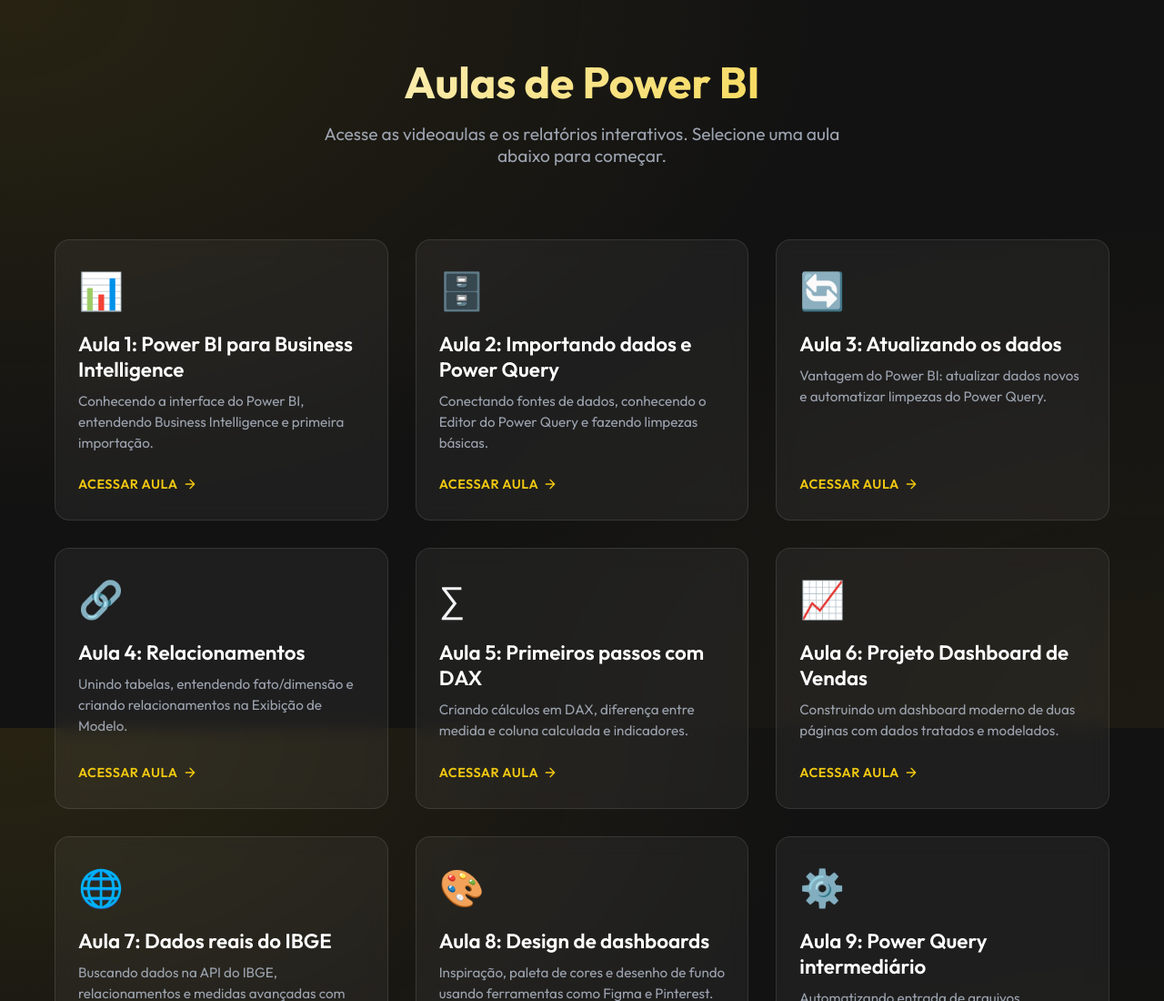
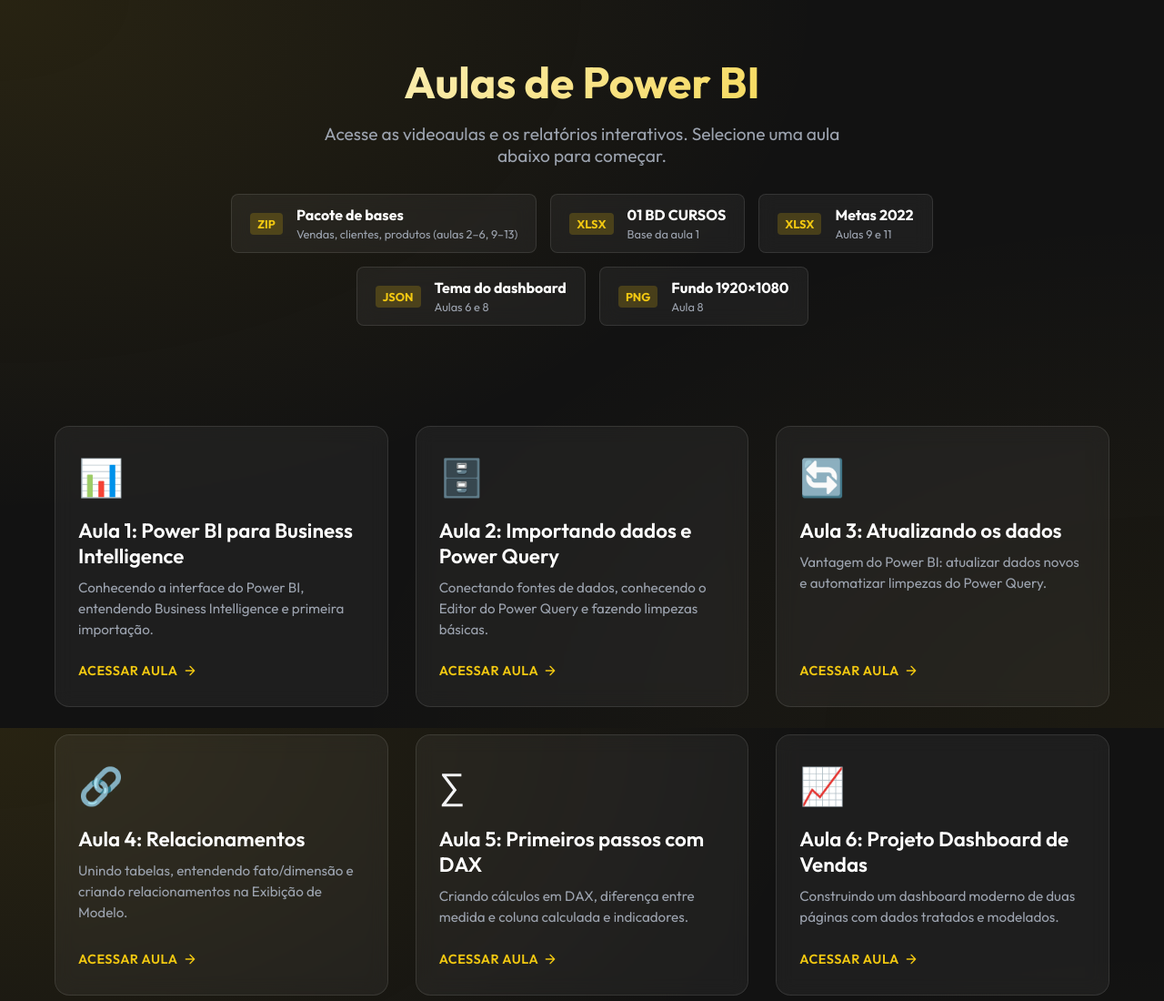
Before and after one commit to devjohnnydev/POwerbi, a website: page index.html in a window 1280 px wide. Shown: the top 1100 px of the page at 91% size. Drawn offline with Linux system fonts and the light colour scheme.

Commit message:
Add download files section to root index.html

```diff
--- a/index.html
+++ b/index.html
@@ -163,6 +163,61 @@
                 grid-template-columns: 1fr;
             }
         }
+        /* Files Download Section */
+        .files {
+            display: flex;
+            flex-wrap: wrap;
+            gap: 15px;
+            justify-content: center;
+            margin: 30px auto;
+            max-width: 900px;
+        }
+
+        .file {
+            display: flex;
+            align-items: center;
+            background: var(--bg-card);
+            border: 1px solid rgba(255, 255, 255, 0.1);
+            border-radius: 8px;
+            padding: 12px 20px;
+            text-decoration: none;
+            color: var(--text-light);
+            transition: all 0.3s ease;
+            backdrop-filter: blur(10px);
+        }
+
+        .file:hover {
+            background: rgba(255, 255, 255, 0.1);
+            border-color: var(--primary);
+            transform: translateY(-3px);
+        }
+
+        .file .ext {
+            background: rgba(242, 200, 17, 0.2);
+            color: var(--primary);
+            font-weight: 700;
+            font-size: 0.8rem;
+            padding: 4px 8px;
+            border-radius: 4px;
+            margin-right: 15px;
+        }
+
+        .file span:not(.ext) {
+            display: flex;
+            flex-direction: column;
+            text-align: left;
+        }
+
+        .file b {
+            font-size: 1rem;
+            color: #fff;
+        }
+
+        .file small {
+            font-size: 0.8rem;
+            color: var(--text-muted);
+            margin-top: 3px;
+        }
     </style>
 </head>
 <body>
@@ -170,6 +225,30 @@
     <header>
         <h1>Aulas de Power BI</h1>
         <p class="subtitle">Acesse as videoaulas e os relatórios interativos. Selecione uma aula abaixo para começar.</p>
+
+        <!-- Arquivos para Download -->
+        <div class="files">
+            <a class="file" href="curso-powerbi/site/arquivos/Aula_1_-_Importando_Base_de_Dados_1.zip" download>
+                <span class="ext">ZIP</span>
+                <span><b>Pacote de bases</b><small>Vendas, clientes, produtos (aulas 2–6, 9–13)</small></span>
+            </a>
+            <a class="file" href="curso-powerbi/site/arquivos/01 BD CURSOS.xlsx" download>
+                <span class="ext">XLSX</span>
+                <span><b>01 BD CURSOS</b><small>Base da aula 1</small></span>
+            </a>
+            <a class="file" href="curso-powerbi/site/arquivos/Metas_2022.xlsx" download>
+                <span class="ext">XLSX</span>
+                <span><b>Metas 2022</b><small>Aulas 9 e 11</small></span>
+            </a>
+            <a class="file" href="curso-powerbi/site/arquivos/Tema_Vendas_Moderno.json" download>
+                <span class="ext">JSON</span>
+                <span><b>Tema do dashboard</b><small>Aulas 6 e 8</small></span>
+            </a>
+            <a class="file" href="curso-powerbi/site/arquivos/Fundo_Dashboard_Vendas_1920x1080.png" download>
+                <span class="ext">PNG</span>
+                <span><b>Fundo 1920×1080</b><small>Aula 8</small></span>
+            </a>
+        </div>
     </header>
 
     <div class="container">
```
